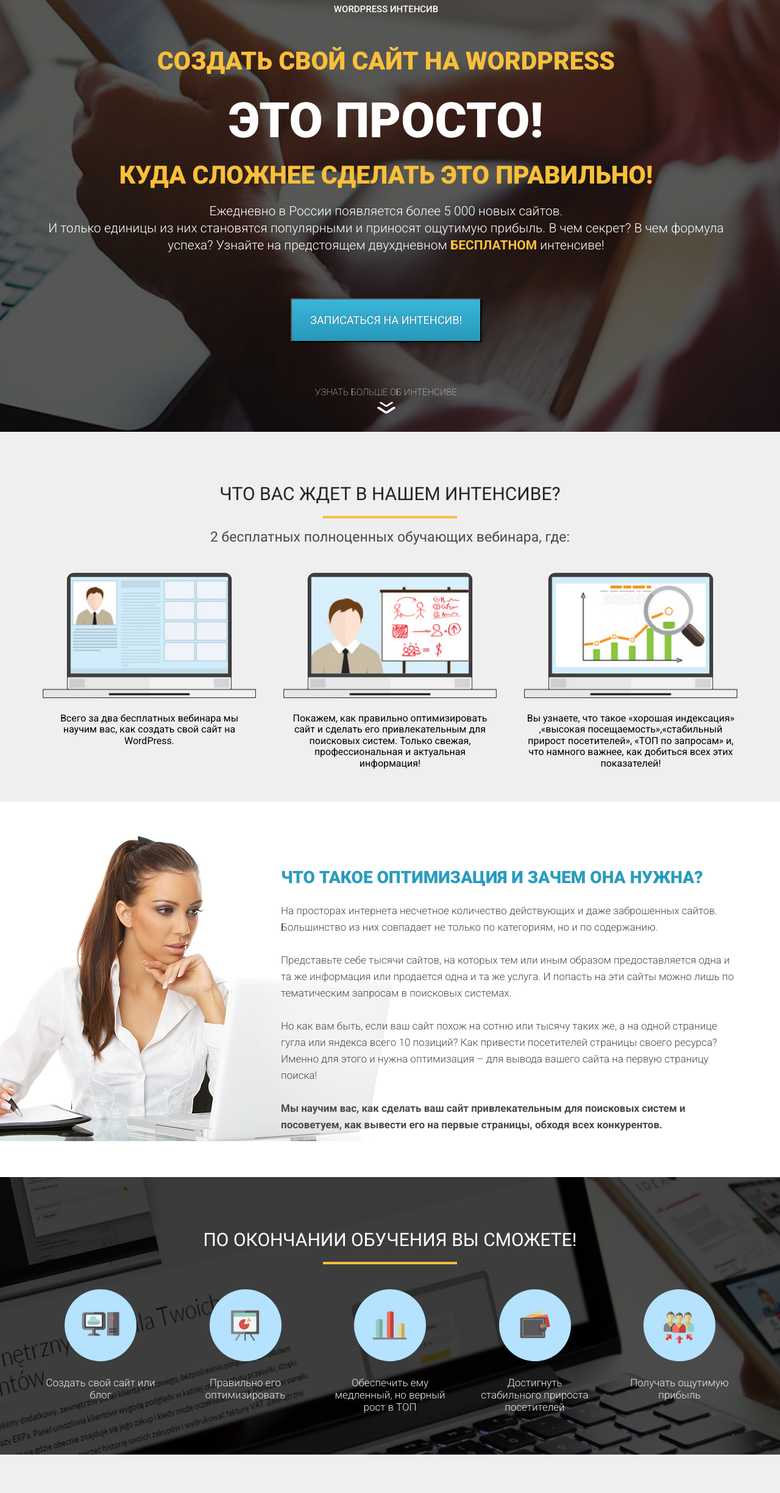
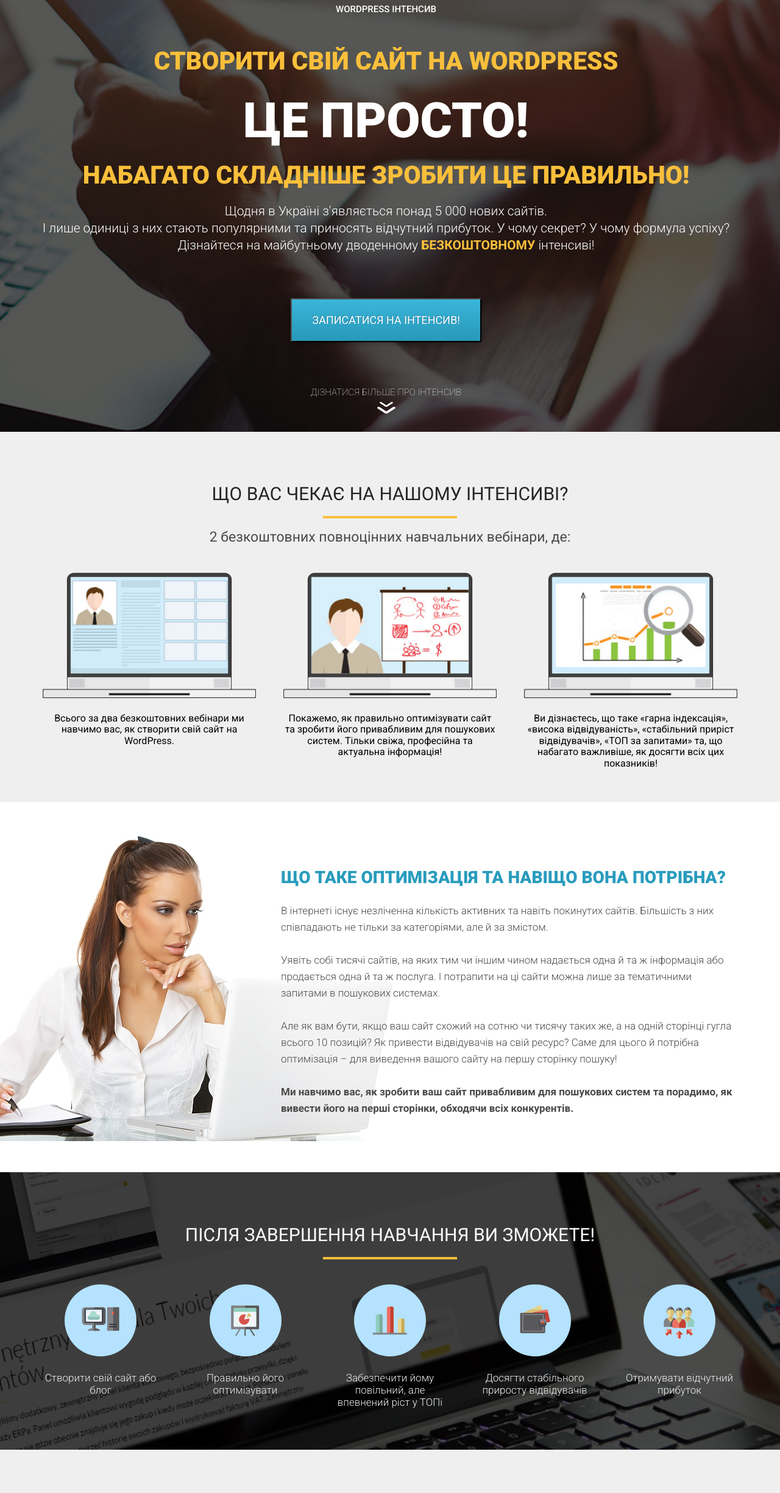
Before and after one commit to hyrenkovadym/Second-project, a plain HTML site: page Project02/src/index.html in a window 1280 px wide. Shown: the part 112-2560 px from the top of the page at 61% size. Drawn offline with nearby package versions, Linux system fonts and the light colour scheme.

Commit message:
Add files via upload

```diff
--- a/Project02/src/index.html
+++ b/Project02/src/index.html
@@ -1,5 +1,5 @@
 <!DOCTYPE html>
-<html lang="ru">
+<html lang="uk">
 <head>
     <meta charset="UTF-8">
     <meta name="viewport" content="width=device-width, initial-scale=1.0">
@@ -7,9 +7,7 @@
     <link rel="stylesheet" href="https://cdnjs.cloudflare.com/ajax/libs/normalize/8.0.1/normalize.css">
     <link rel="preconnect" href="https://fonts.googleapis.com">
     <link rel="preconnect" href="https://fonts.gstatic.com" crossorigin>
-
     <link href="https://fonts.googleapis.com/css2?family=Roboto:ital,wght@0,100;0,300;0,400;0,500;0,700;0,900;1,100;1,300;1,400;1,500;1,700;1,900&display=swap" rel="stylesheet">
-
     <link rel="stylesheet" href="/src/css/style.css">
 </head>
 <body>
@@ -17,21 +15,21 @@
         <div class="container">
             <div class="logo">
             <img src="/src/icons/logo.jpg.svg" alt="logo" class="logo_img">
-            <div class="logo_descr">WordPress интенсив</div>
+            <div class="logo_descr">WordPress інтенсив</div>
             </div>
 
         <div class="promo_title">
-            <h1 class="title">Создать свой сайт на WordPress </h1>
-            <h2 class="titlebig">это просто! </h2>
-            <h2 class="title">Куда сложнее сделать это правильно!</h2>
+            <h1 class="title">Створити свій сайт на WordPress</h1>
+            <h2 class="titlebig">це просто!</h2>
+            <h2 class="title">Набагато складніше зробити це правильно!</h2>
         </div>
 
-        <div class="promo_text">Ежедневно в России появляется более 5 000 новых сайтов. <br> И только единицы из них становятся популярными и приносят ощутимую прибыль. В чем секрет? В чем формула успеха? Узнайте на предстоящем двухдневном <span>БЕСПЛАТНОМ</span> интенсиве!</div>
+        <div class="promo_text">Щодня в Україні з'являється понад 5 000 нових сайтів. <br> І лише одиниці з них стають популярними та приносять відчутний прибуток. У чому секрет? У чому формула успіху? Дізнайтеся на майбутньому дводенному <span>БЕЗКОШТОВНОМУ</span> інтенсиві!</div>
 
-        <button>Записаться на интенсив!</button>
+        <button>Записатися на інтенсив!</button>
 
         <div class="fpromo">
-            <div class="ftext">узнать больше об интенсиве</div>
+            <div class="ftext">дізнатися більше про інтенсив</div>
             <img src="/src/img/arrows.png" alt="arrowsdown" class="arrow">
         </div>
 
@@ -40,23 +38,22 @@
 
     <section class="waiting">
         <div class="container">
-            <h2 class="waiting_h2">Что вас ждет в нашем интенсиве?</h2>
+            <h2 class="waiting_h2">Що вас чекає на нашому інтенсиві?</h2>
             <div class="waiting_line"></div>
-            <div class="waiting_subheader">2 бесплатных полноценных обучающих вебинара, где:</div>
+            <div class="waiting_subheader">2 безкоштовних повноцінних навчальних вебінари, де:</div>
 
             <div class="waiting_wraper">
                 <div class="waiting_item">
                     <img src="/src/img/notebook1.png" alt="notebook" class="waiting_img">
-                    <div class="waiting_desr">Всего за два бесплатных вебинара мы научим вас,
-                        как создать свой сайт на WordPress. </div>
+                    <div class="waiting_desr">Всього за два безкоштовних вебінари ми навчимо вас, як створити свій сайт на WordPress.</div>
                 </div>
                 <div class="waiting_item">
                     <img src="/src/img/notebook2.png" alt="notebook" class="waiting_img">
-                    <div class="waiting_desr">Покажем, как правильно оптимизировать сайт и сделать его привлекательным для поисковых систем. Только свежая, профессиональная и актуальная информация!</div>
+                    <div class="waiting_desr">Покажемо, як правильно оптимізувати сайт та зробити його привабливим для пошукових систем. Тільки свіжа, професійна та актуальна інформація!</div>
                 </div>
                 <div class="waiting_item">
                     <img src="/src/img/notebook3.png" alt="notebook" class="waiting_img">
-                    <div class="waiting_desr">Вы узнаете, что такое «хорошая индексация» ,«высокая посещаемость»,«стабильный прирост посетителей», «ТОП по запросам» и, что намного важнее, как добиться всех этих показателей!</div>
+                    <div class="waiting_desr">Ви дізнаєтесь, що таке «гарна індексація», «висока відвідуваність», «стабільний приріст відвідувачів», «ТОП за запитами» та, що набагато важливіше, як досягти всіх цих показників!</div>
                 </div>
             </div>
 
@@ -65,63 +62,58 @@
 
     <section class="optimization">
         <div class="container">
-            <h2 class="optimization_header">Что такое оптимизация и зачем она нужна?</h2>
-            <div class="optimization_text">На просторах интернета несчетное количество действующих и даже заброшенных сайтов. Большинство из них совпадает не только по категориям, но и по содержанию.
+            <h2 class="optimization_header">Що таке оптимізація та навіщо вона потрібна?</h2>
+            <div class="optimization_text">В інтернеті існує незліченна кількість активних та навіть покинутих сайтів. Більшість з них співпадають не тільки за категоріями, але й за змістом.
             <br><br>
-            Представьте себе тысячи сайтов, на которых тем или иным образом предоставляется одна и та же информация или продается одна и та же услуга. И попасть на эти сайты можно лишь по тематическим запросам в поисковых системах.
+            Уявіть собі тисячі сайтів, на яких тим чи іншим чином надається одна й та ж інформація або продається одна й та ж послуга. І потрапити на ці сайти можна лише за тематичними запитами в пошукових системах.
             <br><br>
-            Но как вам быть, если ваш сайт похож на сотню или тысячу таких же, а на одной странице гугла или яндекса всего 10 позиций? Как привести посетителей страницы своего ресурса? Именно для этого и нужна оптимизация – для вывода вашего сайта на первую страницу поиска!
+            Але як вам бути, якщо ваш сайт схожий на сотню чи тисячу таких же, а на одній сторінці гугла всього 10 позицій? Як привести відвідувачів на свій ресурс? Саме для цього й потрібна оптимізація – для виведення вашого сайту на першу сторінку пошуку!
             <br><br>
-            <span>Мы научим вас, как сделать ваш сайт привлекательным для поисковых систем и посоветуем, как вывести его на первые страницы, обходя всех конкурентов.</span></div>
+            <span>Ми навчимо вас, як зробити ваш сайт привабливим для пошукових систем та порадимо, як вивести його на перші сторінки, обходячи всіх конкурентів.</span></div>
             <img src="/src/img/woman.png" alt="woman" class="optimization_girl">
         </div>
     </section>
 
     <section class="finish">
         <div class="container">
-            <h2 class="finish_h2">По окончании обучения Вы сможете!</h2>
+            <h2 class="finish_h2">Після завершення навчання Ви зможете!</h2>
             <div class="finish_line"></div>
 
             <div class="finish_wrapper">
                 <div class="finish_item">
                     <div class="finish_circle">
-                        <img src="/src/icons/icon1.png" alt=icon1" class="finish_img">
+                        <img src="/src/icons/icon1.png" alt="icon1" class="finish_img">
                 </div>
-                <div class="finish_descr">Создать свой сайт или блог</div>
+                <div class="finish_descr">Створити свій сайт або блог</div>
                 </div>
-
 
                 <div class="finish_item">
                     <div class="finish_circle">
-                    <img src="/src/icons/icon2.png" alt=icon2" class="finish_img">
+                    <img src="/src/icons/icon2.png" alt="icon2" class="finish_img">
                 </div>
-                <div class="finish_descr">Правильно его оптимизировать</div>
+                <div class="finish_descr">Правильно його оптимізувати</div>
             </div>
-
 
                 <div class="finish_item">
                     <div class="finish_circle">
                     <img src="/src/icons/icon3.png" alt="icon3" class="finish_img">
                 </div>
-                <div class="finish_descr">Обеспечить ему медленный, но верный рост в ТОП</div>
+                <div class="finish_descr">Забезпечити йому повільний, але впевнений ріст у ТОПі</div>
             </div>
-
 
                 <div class="finish_item">
                     <div class="finish_circle">
                     <img src="/src/icons/icon4.png" alt="icon4" class="finish_img">
                 </div>
-                <div class="finish_descr">Достигнуть стабильного прироста посетителей</div>
+                <div class="finish_descr">Досягти стабільного приросту відвідувачів</div>
             </div>
-
 
                 <div class="finish_item">
                     <div class="finish_circle">
                     <img src="/src/icons/icon5.png" alt="icon5" class="finish_img">
                 </div>
-                <div class="finish_descr">Получать ощутимую прибыль</div>
+                <div class="finish_descr">Отримувати відчутний прибуток</div>
             </div>
-
 
         </div>
         </div>
@@ -130,26 +122,26 @@
     <section class="present">
         <div class="container">
             <img src="/src/img/present.png" alt="present" class="present_img">
-            <div class="present_text">Для всех участников интенсива предусмотрены бонусы и подарки. Нажимайте на кнопку ниже, принимайте участие в вебинарах и забирайте свой приз по окончании обучения!</div>
-            <button>Записаться на интенсив!</button>
+            <div class="present_text">Для всіх учасників інтенсиву передбачені бонуси та подарунки. Натискайте на кнопку нижче, беріть участь у вебінарах та отримуйте свій приз після завершення навчання!</div>
+            <button>Записатися на інтенсив!</button>
         </div>
     </section>
 
     <section class="final">
         <div class="container">
             <img src="/src/img/fnotebook.png" alt="notebook" class="final_img">
-            <div class="final_descr">Первый вебинар состоится:</div>
-            <h2 class="final_h2">10 сентября в 20:00 по Москве</h2>
-            <div class="final_text">Успейте записаться, количество мест ограничено!</div>
+            <div class="final_descr">Перший вебінар відбудеться:</div>
+            <h2 class="final_h2">10 вересня о 20:00 за Києвом</h2>
+            <div class="final_text">Встигніть записатися, кількість місць обмежена!</div>
         </div>
     </section>
 
     <footer>
         <div class="container">
             <div class="footer_text">
-            <a href="">Служба поддержки</a> |
-            <a href="">Политика конфиденциальности</a>
-            <span>Позвоните нам 8-800-555-01-21</span>
+            <a href="">Служба підтримки</a> |
+            <a href="">Політика конфіденційності</a>
+            <span>Зателефонуйте нам 0-800-555-01-21</span>
         </div>
         </div>
     </footer>
```
